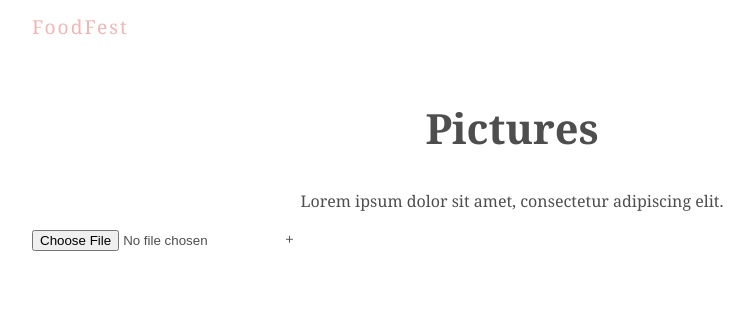
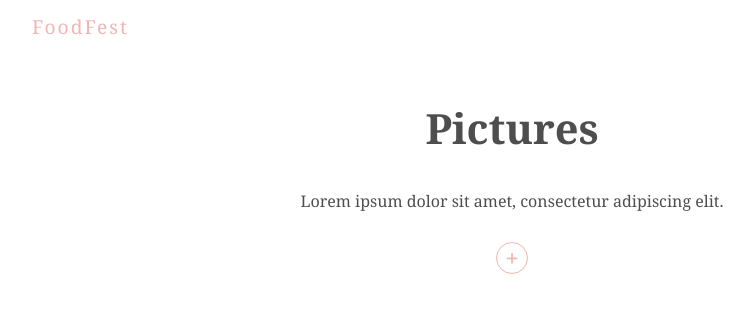
Before and after one commit to erazmozen/React-Gallery, a React (Create React App) app: page / in a window 1280 px wide. Shown: the top 312 px of the page, without its empty margins (128-878 px from the left). Built offline with nearby package versions, Linux system fonts and the light colour scheme.

Commit message:
Update styles

```diff
--- a/src/index.css
+++ b/src/index.css
@@ -32,6 +32,39 @@ body {
 
 /* Forma */
 
+form {
+  margin: 30px auto 10px;
+  text-align: center;
+}
+label input {
+  height: 0;
+  width: 0;
+  opacity: 0;
+}
+label {
+  display: block;
+  width: 30px;
+  height: 30px;
+  border: 1px solid var(--primary);
+  border-radius: 50%;
+  margin: 10px auto;
+  line-height: 30px;
+  color: var(--primary);
+  font-weight: bold;
+  font-size: 24px;
+}
+label:hover {
+  background: var(--primary);
+  color: white;
+}
+.output {
+  height: 60px;
+  font-size: 0.8rem;
+}
+.error {
+  color: var(--error);
+}
+
 /* Progress bar */
 .progress-bar {
   height: 5px;
@@ -40,4 +73,27 @@ body {
 }
 /* Galerija */
 
+.img-grid {
+  margin: 20px auto;
+  display: grid;
+  grid-template-columns: 1fr 1fr 1fr;
+  grid-gap: 40px;
+}
+.img-wraper {
+  overflow: hidden;
+  height: 0;
+  padding: 50% 0;
+  /* padding controls height, will always be perfectly square regardless of width */
+  position: relative;
+  opacity: 0.8;
+}
+.img-wraper img {
+  min-width: 100%;
+  min-height: 100%;
+  max-width: 150%;
+  position: absolute;
+  top: 0;
+  left: 0;
+}
+
 /* Modal */
```
